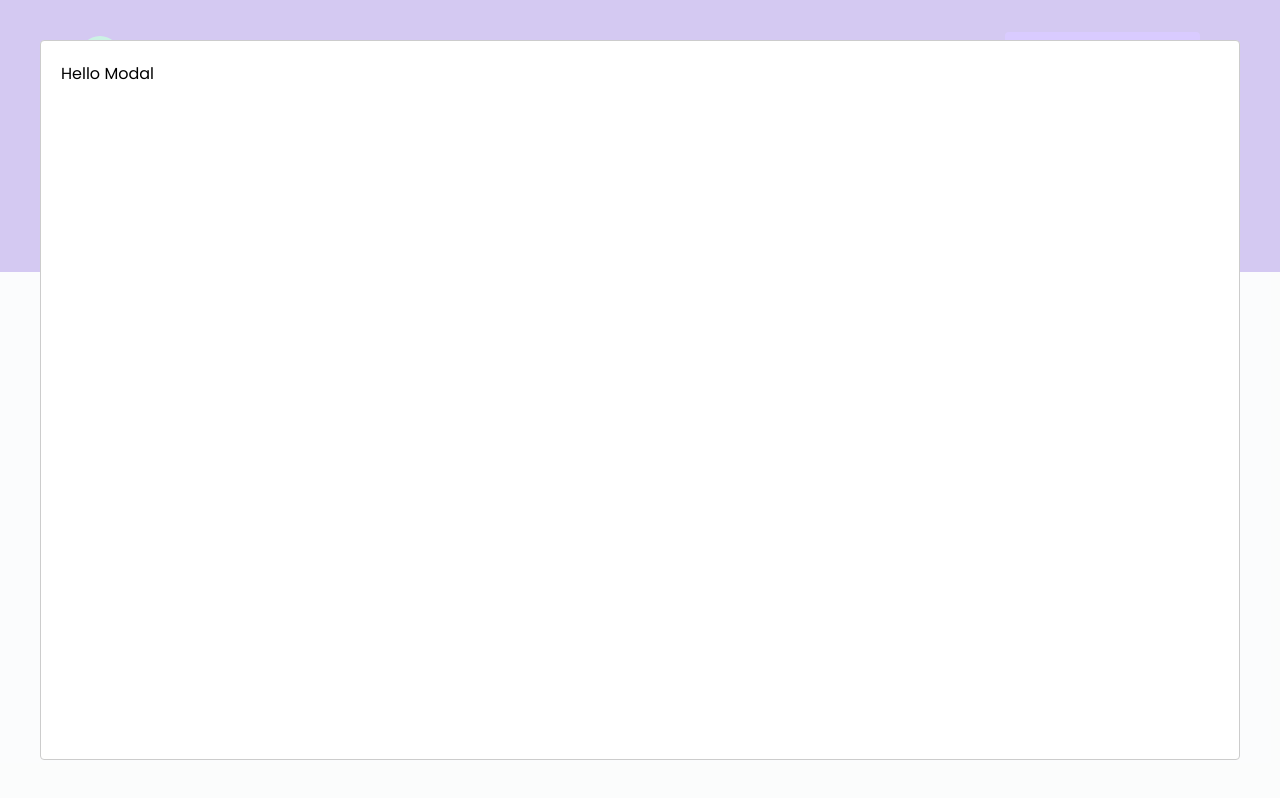
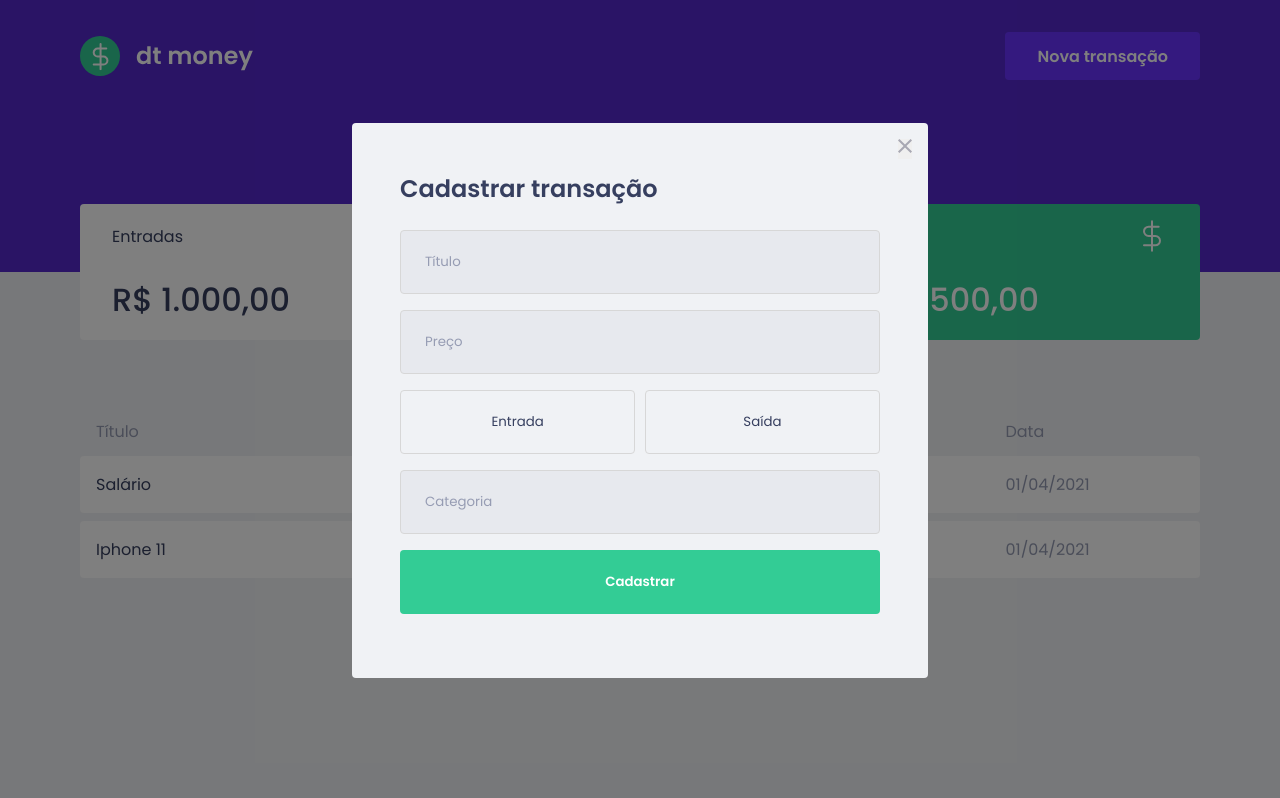
Before and after one commit to EdsonHenrique96/ignite_edmoney_app, a React (Create React App) app: page / in a window 1280 px wide. Both pictures are taken after a click on the button "Nova transação". Built offline with nearby package versions, Linux system fonts and the light colour scheme; no server answers; what miragejs would draw is missing.

Commit message:
feat: stylize form into modal

```diff
--- a/src/components/NewTransactionModal/index.tsx
+++ b/src/components/NewTransactionModal/index.tsx
@@ -1,5 +1,9 @@
 import Modal from 'react-modal';
+import { NewTransactionForm } from './styles';
 
+import closeImg from '../../assets/close.svg';
+
+Modal.setAppElement('#root');
 interface NewTransactionModalProps {
   isOpen: boolean;
   onRequestClose: () => void;
@@ -11,8 +15,31 @@ export function NewTransactionModal({ isOpen, onRequestClose }: NewTransactionMo
         isOpen={isOpen}
         onRequestClose={onRequestClose}
         contentLabel="Nova Transação"
+        overlayClassName="react-modal-overlay"
+        className="react-modal-content"
       >
-        Hello Modal
+
+        <NewTransactionForm>
+          <h2>Cadastrar transação</h2>
+          <button
+            type="button"
+            className="react-modal-close-button"
+            onClick={onRequestClose}
+          >
+            <img src={closeImg} alt="fechar modal"/>
+          </button>
+
+          <input type="text" name="" id="" placeholder="Título" />
+          <input type="text" name="" id="" placeholder="Preço" />
+          <div>
+            <button>Entrada</button>
+            <button>Saída</button>
+          </div>
+          <input type="text" name="" id="" placeholder="Categoria" />
+
+          <button type="submit">Cadastrar</button>
+        </NewTransactionForm>
+
     </Modal>
   )
 }
--- a/src/components/NewTransactionModal/styles.ts
+++ b/src/components/NewTransactionModal/styles.ts
@@ -1,3 +1,66 @@
 import styled from 'styled-components';
 
-export const Constainer = styled.div``;
+export const NewTransactionForm = styled.form`
+  h2 {
+    color: var(--text-title);
+    font-weight: 600;
+    font-size: 1.5rem;
+    margin-bottom: 1.5rem;
+  }
+
+  input {
+    width: 100%;
+    background-color: #E7E9EE;
+    height: 4rem;
+    border: 1px solid #D7D7D7;
+    border-radius: 4px;
+    padding: 0 1.5rem;
+
+    &::placeholder {
+      color: var(--text-body);
+    }
+
+    & + input {
+      margin-top: 1rem;
+    }
+  }
+
+  div {
+    display: flex;
+    justify-content: space-between;
+
+    width:100%
+  }
+
+  button:not(.react-modal-close-button) {
+    background-color: var(--background);
+
+    width: 49%;
+    border: 1px solid #D7D7D7;
+    border-radius: 4px;
+    font-weight: 400;
+    color: var(--text-title);
+    height: 4rem;
+    margin-top: 1rem;
+    margin-bottom: 1rem;
+  }
+
+  button[type="submit"] {
+    background-color: var(--green);
+
+    border: 0;
+    border-radius: 4px;
+    font-weight: 600;
+    color: #fff;
+    width: 100%;
+    height: 4rem;
+    margin-top: 1rem;
+  }
+
+  .react-modal-close-button {
+    position: absolute;
+    top: 1rem;
+    right: 1rem;
+    border: 0;
+  }
+`;
--- a/src/styles/global.ts
+++ b/src/styles/global.ts
@@ -57,4 +57,29 @@ export const GlobalStyles = createGlobalStyle`
     opacity: 0.6;
     cursor: not-allowed;
   }
+
+  .react-modal-overlay {
+    background-color: rgba(0,0,0, 0.5);
+
+    position: fixed;
+    top: 0;
+    bottom: 0;
+    right: 0;
+    left: 0;
+
+    display: flex;
+    align-items: center;
+    justify-content: center;
+  }
+
+  .react-modal-content {
+    background-color: var(--background);
+
+    width: 100%;
+    max-width: 576px;
+
+    padding: 3rem;
+    position: relative;
+    border-radius: 4px;
+  }
 `;
```
